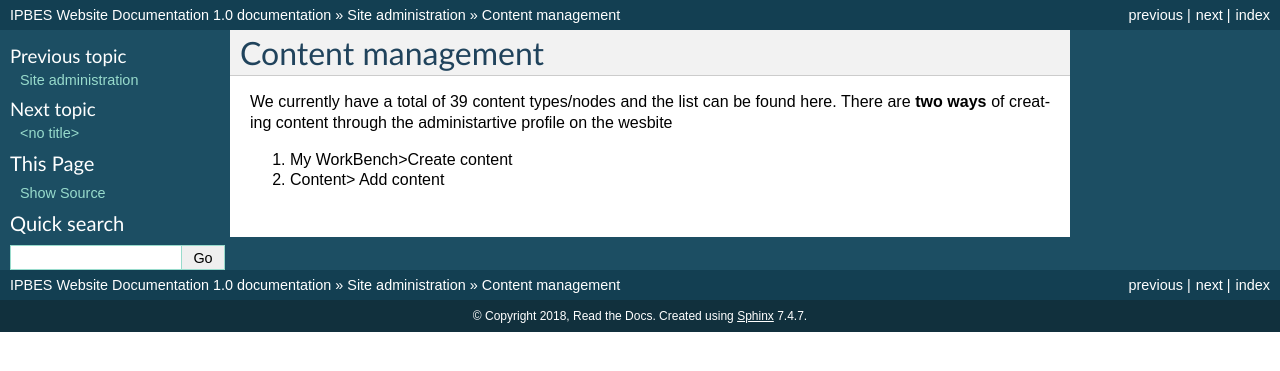
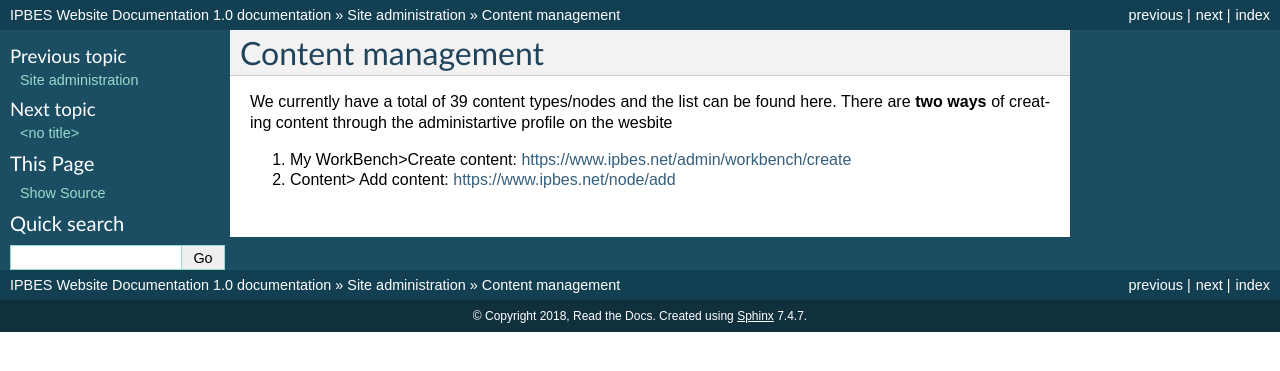
Before and after one commit to ipbes/ipbeswebdocs, a Sphinx documentation site: the page built from docs/administration/content.rst, in a window 1280 px wide. Shown: the top 371 px of the page. Built offline with Sphinx 7.4.7, drawn with Linux system fonts in a browser that asks for light colours; pages that are not in the unit, such as notebooks, are missing from menus; part of the change alters nothing that is shown.

Commit message:
Update content.rst

```diff
--- a/docs/administration/content.rst
+++ b/docs/administration/content.rst
@@ -3,5 +3,6 @@ Content management
 
 We currently have a total of 39 content types/nodes and the list can be found here. There are **two ways** of creating content through the administartive profile on the wesbite
 
-1. My WorkBench>Create content
-2. Content> Add content
+1. My WorkBench>Create content: https://www.ipbes.net/admin/workbench/create
+
+2. Content> Add content: https://www.ipbes.net/node/add
```
